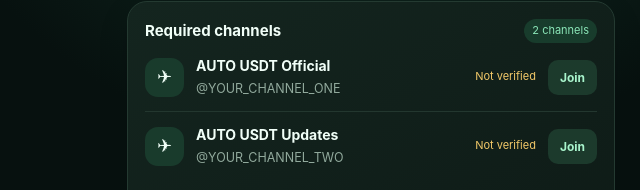
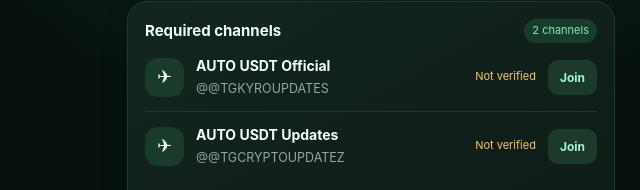
Before and after one commit to kelvintemidire95-ctrl/auto-usdt, a plain HTML site: page auto_usdt.html in a window 1280 px wide. Shown: the part 222-412 px from the top of the page, 269-909 px from the left. Drawn offline with Linux system fonts and the light colour scheme.

Commit message:
Update auto_usdt.html

```diff
--- a/auto_usdt.html
+++ b/auto_usdt.html
@@ -70,8 +70,8 @@ const CONFIG = {
   botUsername: "YOUR_BOT_USERNAME",
   supportUrl: "https://t.me/YOUR_SUPPORT_USERNAME",
   channels: [
-    {title:"AUTO USDT Official", username:"YOUR_CHANNEL_ONE", url:"https://t.me/YOUR_CHANNEL_ONE"},
-    {title:"AUTO USDT Updates", username:"YOUR_CHANNEL_TWO", url:"https://t.me/YOUR_CHANNEL_TWO"}
+    {title:"AUTO USDT Official", username:"@TGKYROUPDATES", ur:"https://t.me/TGKYROUPDATES"},
+    {title:"AUTO USDT Updates", username:"@TGCRYPTOUPDATEZ", url:"https://t.me/TGCRYPTOUPDATEZ"}
   ],
   apiBase: "/api"
 };
```
